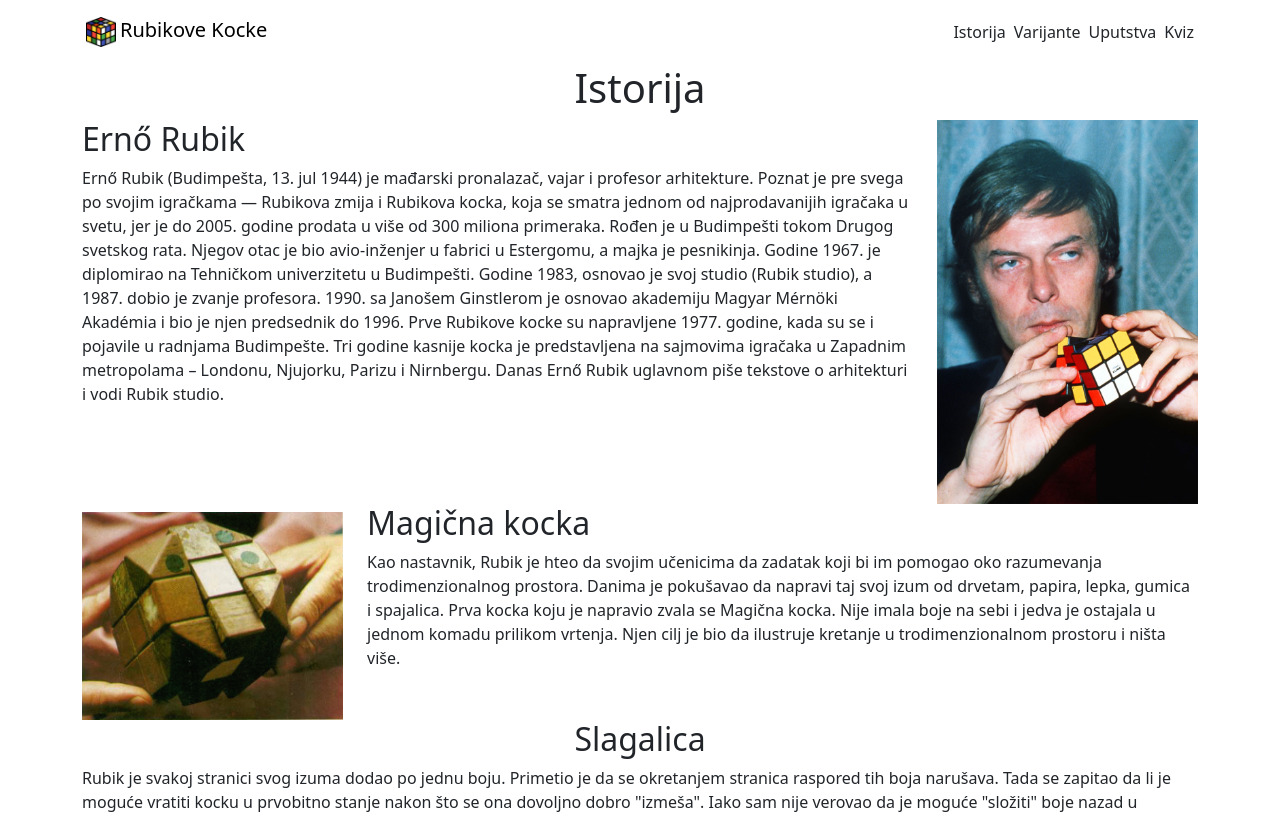
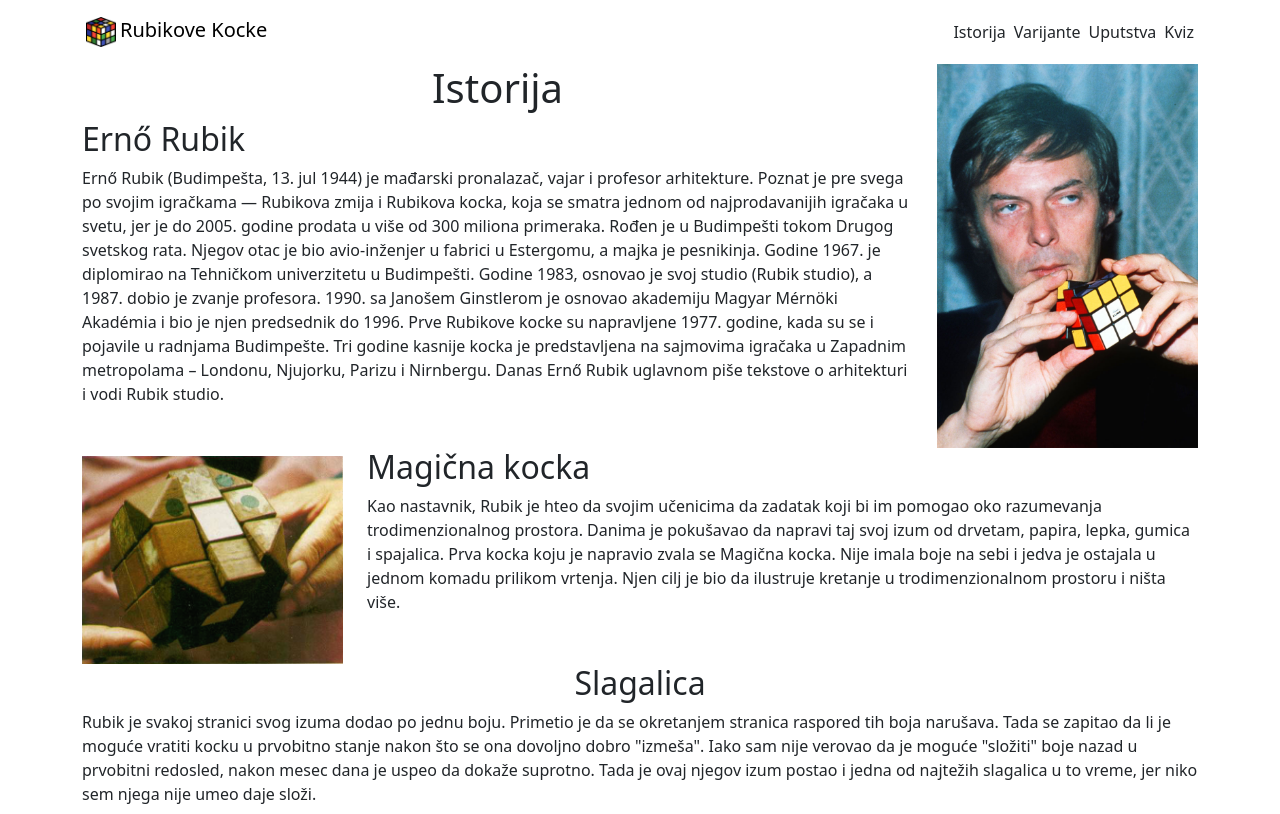
Before and after one commit to kimax0/RubikovaKocka, a React (Vite) app in the folder rubikova-kocka/: page /istorija in a window 1280 px wide. Shown: the top 814 px of the page. Built offline with nearby package versions, Linux system fonts and the light colour scheme.

Commit message:
Raspored redova i kolona

```diff
--- a/rubikova-kocka/src/stranice/Istorija.tsx
+++ b/rubikova-kocka/src/stranice/Istorija.tsx
@@ -7,10 +7,6 @@
       <Row>
         <Col>
           <h1 className="text-center">Istorija</h1>
-        </Col>
-      </Row>
-      <Row>
-        <Col>
           <h2>Ernő Rubik</h2>
           <p>
             Ernő Rubik (Budimpešta, 13. jul 1944) je mađarski pronalazač, vajar i profesor arhitekture.
--- a/rubikova-kocka/src/stranice/Varijante.tsx
+++ b/rubikova-kocka/src/stranice/Varijante.tsx
@@ -4,15 +4,9 @@
   return (
     <Container className="container-fluid">
       <Row>
-        <Col>
+        <Col className="col-12">
           <h1 className="text-center">Varijante</h1>
-        </Col>
-      </Row>
-      <Row>
-        <h2 className="text-center">Kvadri</h2>
-      </Row>
-      <Row>
-        <Col className="col-12">
+          <h2 className="text-center">Kvadri</h2>
           <h3>Kocke različitih dimenzija</h3>
           <p>
             Prvu grupu koju bih izdvojio jesu kocke raznih dimenzija. Originalna Rubikova kocka je kocka dimnezija
```
